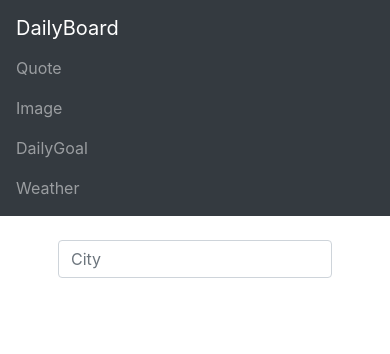
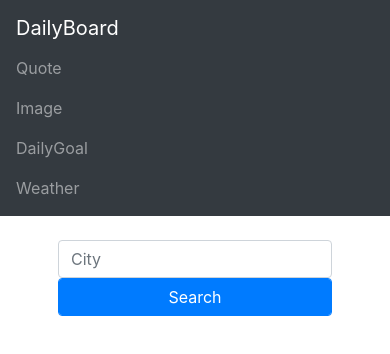
Before and after one commit to joni1612/dailyboard, a React (Create React App) app: page /dailyboard/weather in a window 390 px wide. Shown: the top 354 px of the page. Built offline with nearby package versions, Linux system fonts and the light colour scheme.

Commit message:
Weather added Search button for phone users

```diff
--- a/src/components/Wetter.jsx
+++ b/src/components/Wetter.jsx
@@ -68,6 +68,8 @@ const Wetter = () => {
     }
   };
 
+
+
   const apiCall = () => {
     axios
       .get(WEATHER_URL, {
@@ -95,6 +97,10 @@ const Wetter = () => {
     }
   };
 
+  const onClick = () => {
+      apiCall();
+  };
+
   return (
     <div>
       <div className="container">
@@ -112,6 +118,7 @@ const Wetter = () => {
                 onEnter(e);
               }}
             />
+            <button className="btn btn-primary form-control center-text" onClick={()=>{onClick()}}>Search</button>
           </div>
         </div>
       </div>
```
Also changed, not shown: 1 other file (tests, documents, lock files or other folders).
